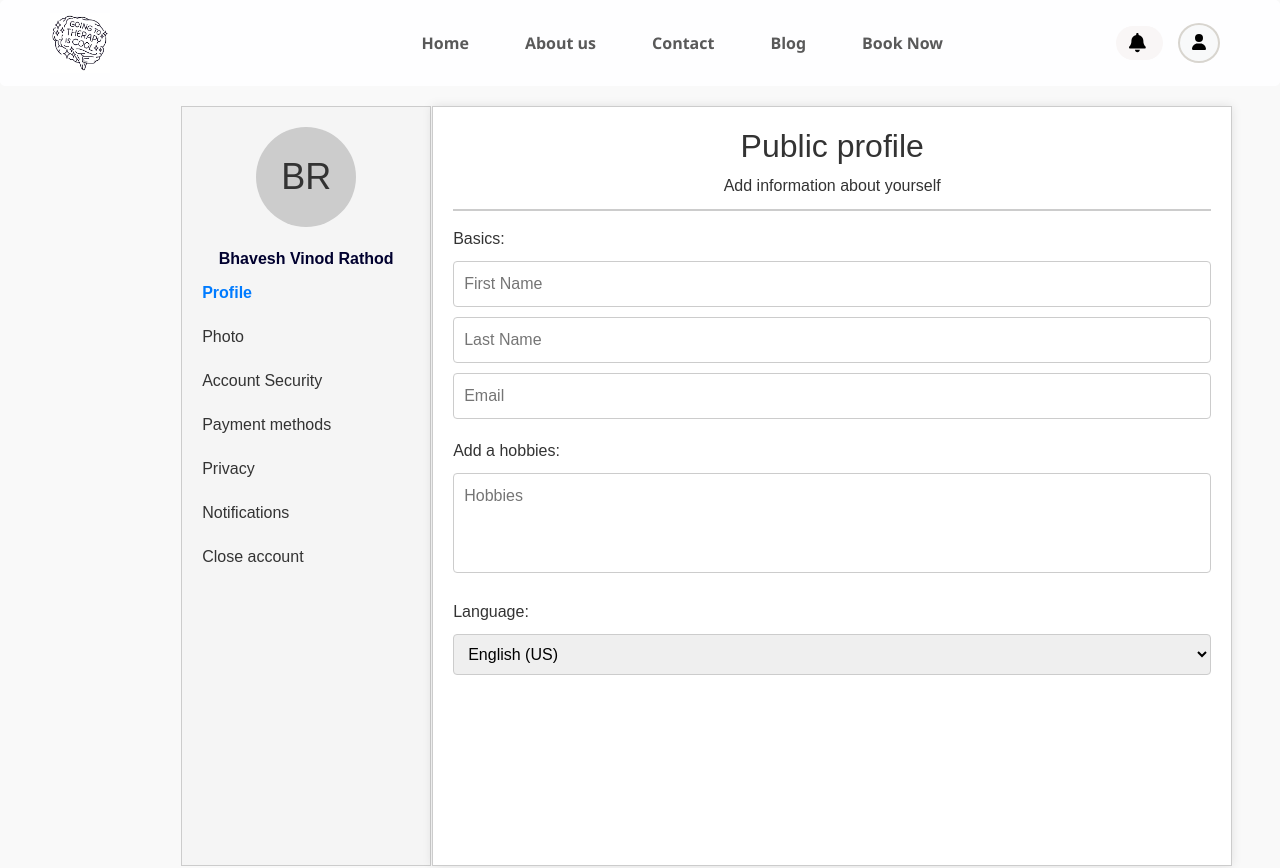
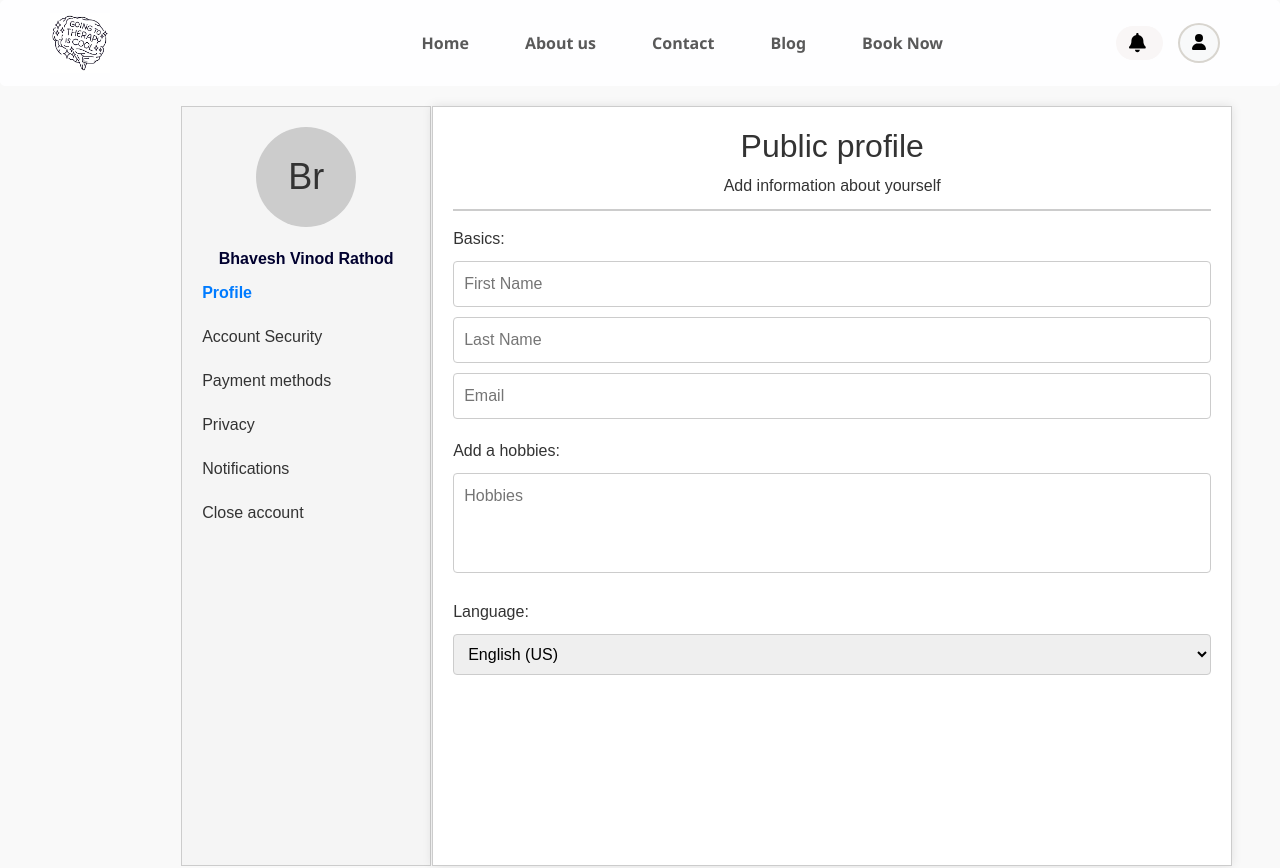
Before and after one commit to prathameshkhandare/Connectcounsellor, a React (Vite) app in the folder Client/: page /profile in a window 1280 px wide. Shown: the top 868 px of the page. Built offline with nearby package versions, Linux system fonts and the light colour scheme; no server answers.

Commit message:
updated userprofile & it's css

```diff
--- a/Client/src/Components/UserProfile.jsx
+++ b/Client/src/Components/UserProfile.jsx
@@ -1,5 +1,7 @@
 import React, { useState } from 'react';
 import "../Components/StyleSheets/UserProfile.css";
+// import profilepic from "../assets/Img/profile.jpg"
+
 import { Link } from 'react-router-dom';
 
 function UserProfile() {
@@ -23,11 +25,11 @@ function UserProfile() {
   return (
     <div className="profile-container">
       <aside className="profile-sidebar">
-        <div className="profile-pic">BR</div>
+        <div className="profile-pic">Br</div>
         <div className="profile-name">Bhavesh Vinod Rathod</div>
         <ul className="profile-menu">
           <li className="active">Profile</li>
-          <li>Photo</li>
+
           <li>Account Security</li>
           <li>Payment methods</li>
           <li>Privacy</li>
```
Also changed, not shown: Client/src/assets/Img/profile.jpg (added).
